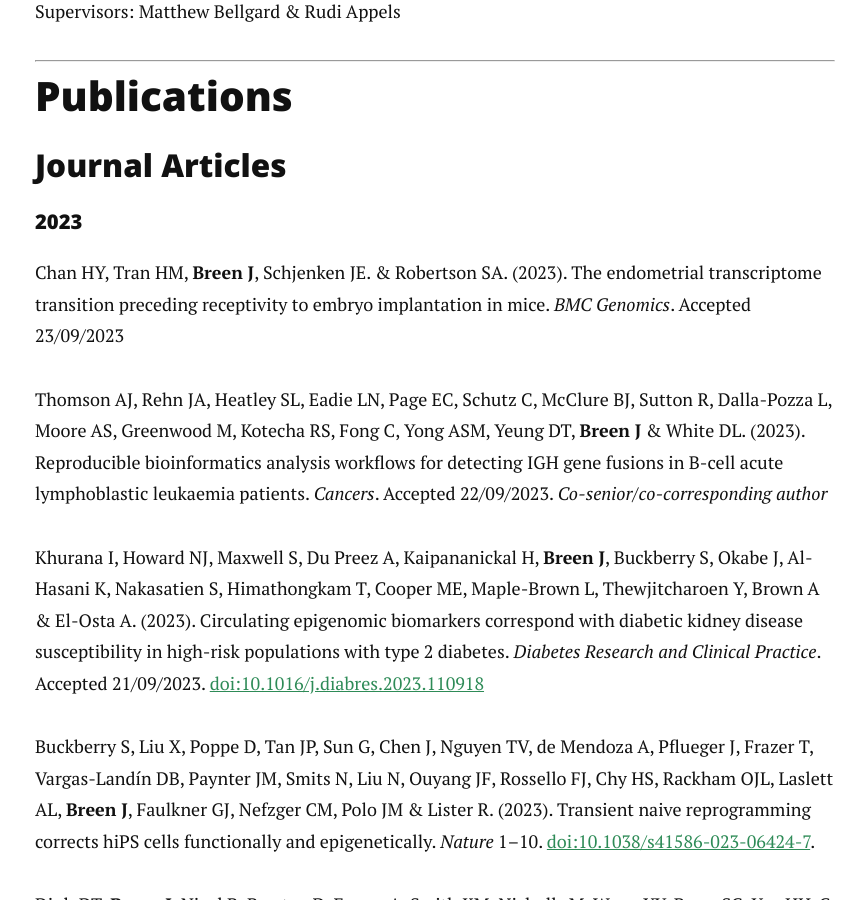
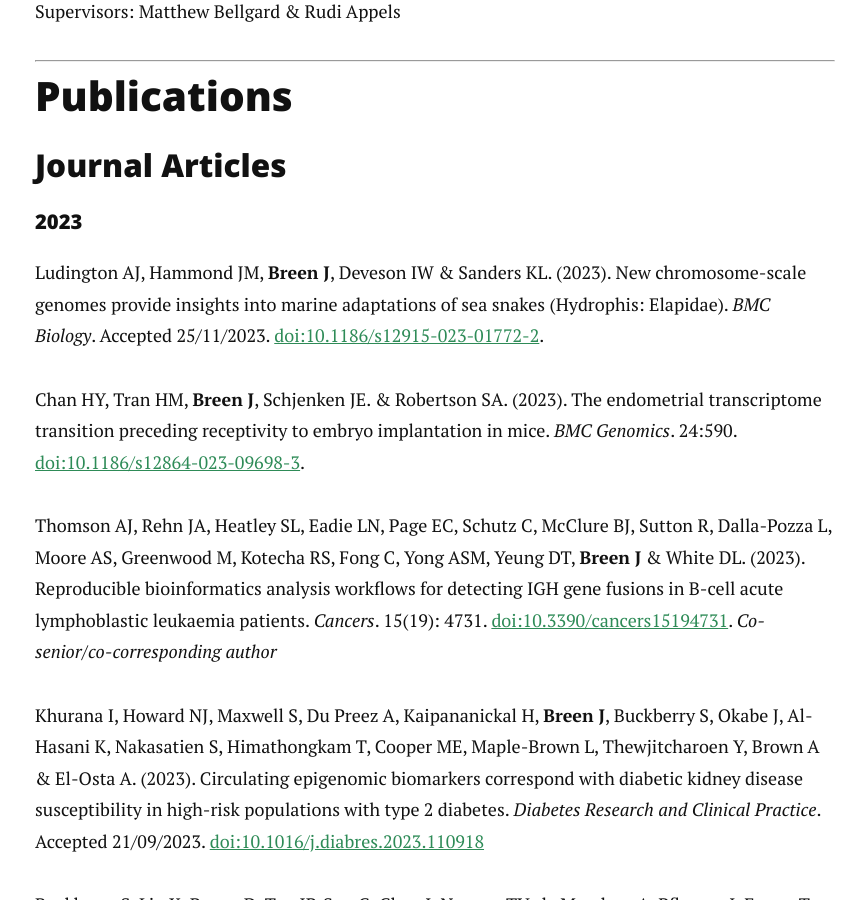
Before and after one commit to jimmybgammyknee/jimmybgammyknee.github.io, a Jekyll site: the page built from cv.md, in a window 1280 px wide and 900 px high, scrolled down 1971 px. Shown: the whole window, without its empty margins (205-1071 px from the left). Built offline with Jekyll 4.4.1, drawn with Linux system fonts in a browser that asks for light colours; nearby versions of some CDN libraries.

Commit message:
Update cv.md

```diff
--- a/cv.md
+++ b/cv.md
@@ -62,9 +62,12 @@ Supervisors: Matthew Bellgard & Rudi Appels <br>
 
 #### 2023
 
-Chan HY, Tran HM, **Breen J**, Schjenken JE. & Robertson SA. (2023). The endometrial transcriptome transition preceding receptivity to embryo implantation in mice. _BMC Genomics_. Accepted 23/09/2023
+Ludington AJ, Hammond JM, **Breen J**, Deveson IW & Sanders KL. (2023). New chromosome-scale genomes provide insights into marine adaptations of sea snakes (Hydrophis: Elapidae). _BMC Biology_. Accepted 25/11/2023. [doi:10.1186/s12915-023-01772-2](https://doi.org/10.1186/s12915-023-01772-2).
 
-Thomson AJ, Rehn JA, Heatley SL, Eadie LN, Page EC, Schutz C, McClure BJ, Sutton R, Dalla-Pozza L, Moore AS, Greenwood M, Kotecha RS, Fong C, Yong ASM, Yeung DT, **Breen J** & White DL. (2023). Reproducible bioinformatics analysis workflows for detecting IGH gene fusions in B-cell acute lymphoblastic leukaemia patients. _Cancers_. Accepted 22/09/2023. _Co-senior/co-corresponding author_
+Chan HY, Tran HM, **Breen J**, Schjenken JE. & Robertson SA. (2023). The endometrial transcriptome transition preceding receptivity to embryo implantation in mice. _BMC Genomics_. 24:590. [doi:10.1186/s12864-023-09698-3](https://doi.org/10.1186/s12864-023-09698-3).
+
+Thomson AJ, Rehn JA, Heatley SL, Eadie LN, Page EC, Schutz C, McClure BJ, Sutton R, Dalla-Pozza L, Moore AS, Greenwood M, Kotecha RS, Fong C, Yong ASM, Yeung DT, **Breen J** & White DL. (2023). Reproducible bioinformatics analysis workflows for detecting IGH gene fusions in B-cell acute lymphoblastic leukaemia patients. _Cancers_. 15(19): 4731.
+[doi:10.3390/cancers15194731](https://doi.org/10.3390%2Fcancers15194731). _Co-senior/co-corresponding author_
 
 Khurana I, Howard NJ, Maxwell S, Du Preez A, Kaipananickal H, **Breen J**, Buckberry S, Okabe J, Al-Hasani K, Nakasatien S, Himathongkam T, Cooper ME, Maple-Brown L, Thewjitcharoen Y, Brown A & El-Osta A. (2023). Circulating epigenomic biomarkers correspond with diabetic kidney disease susceptibility in high-risk populations with type 2 diabetes. _Diabetes Research and Clinical Practice_. Accepted 21/09/2023. [doi:10.1016/j.diabres.2023.110918](https://doi.org/10.1016/j.diabres.2023.110918)
 
```
